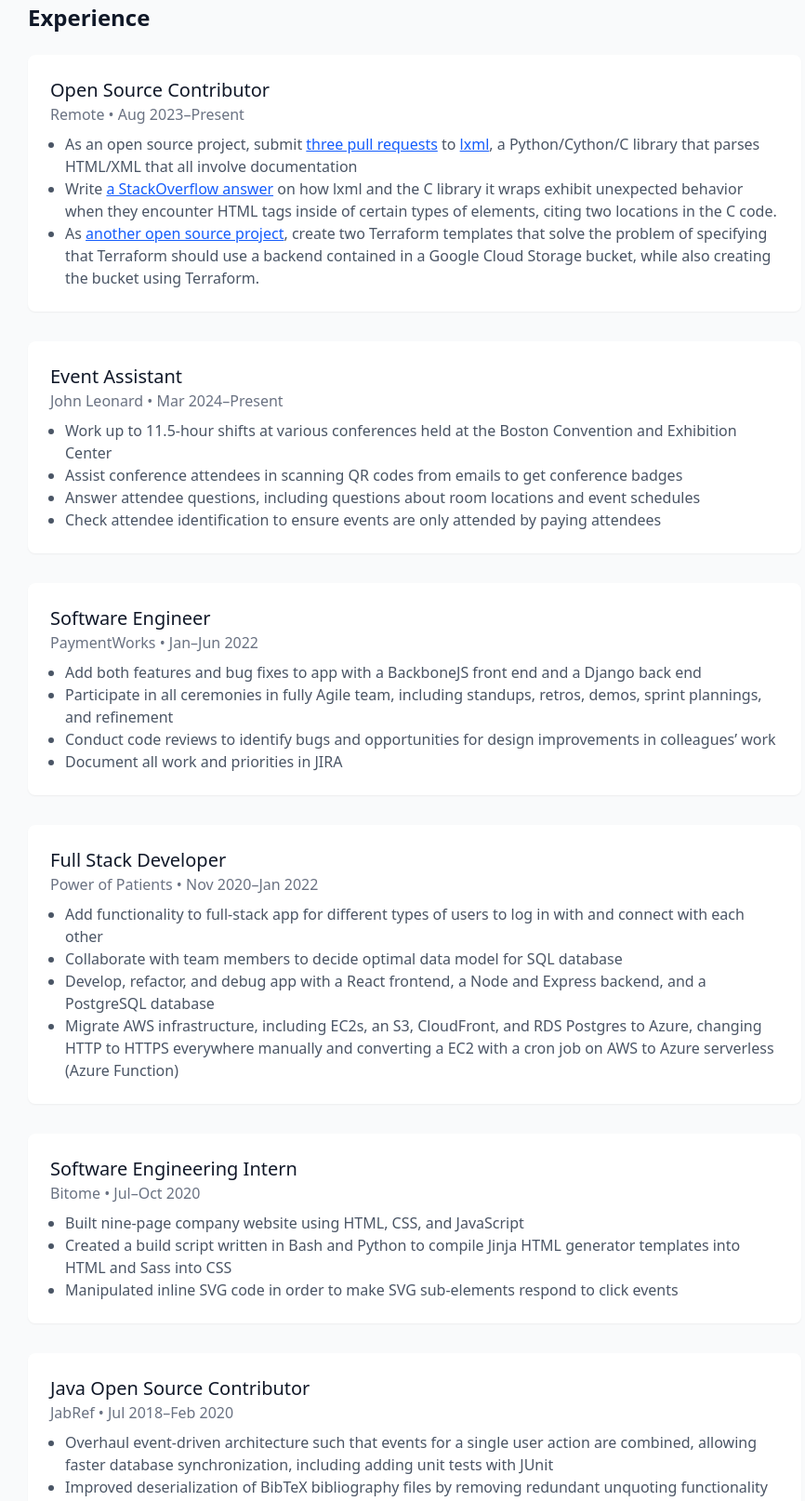
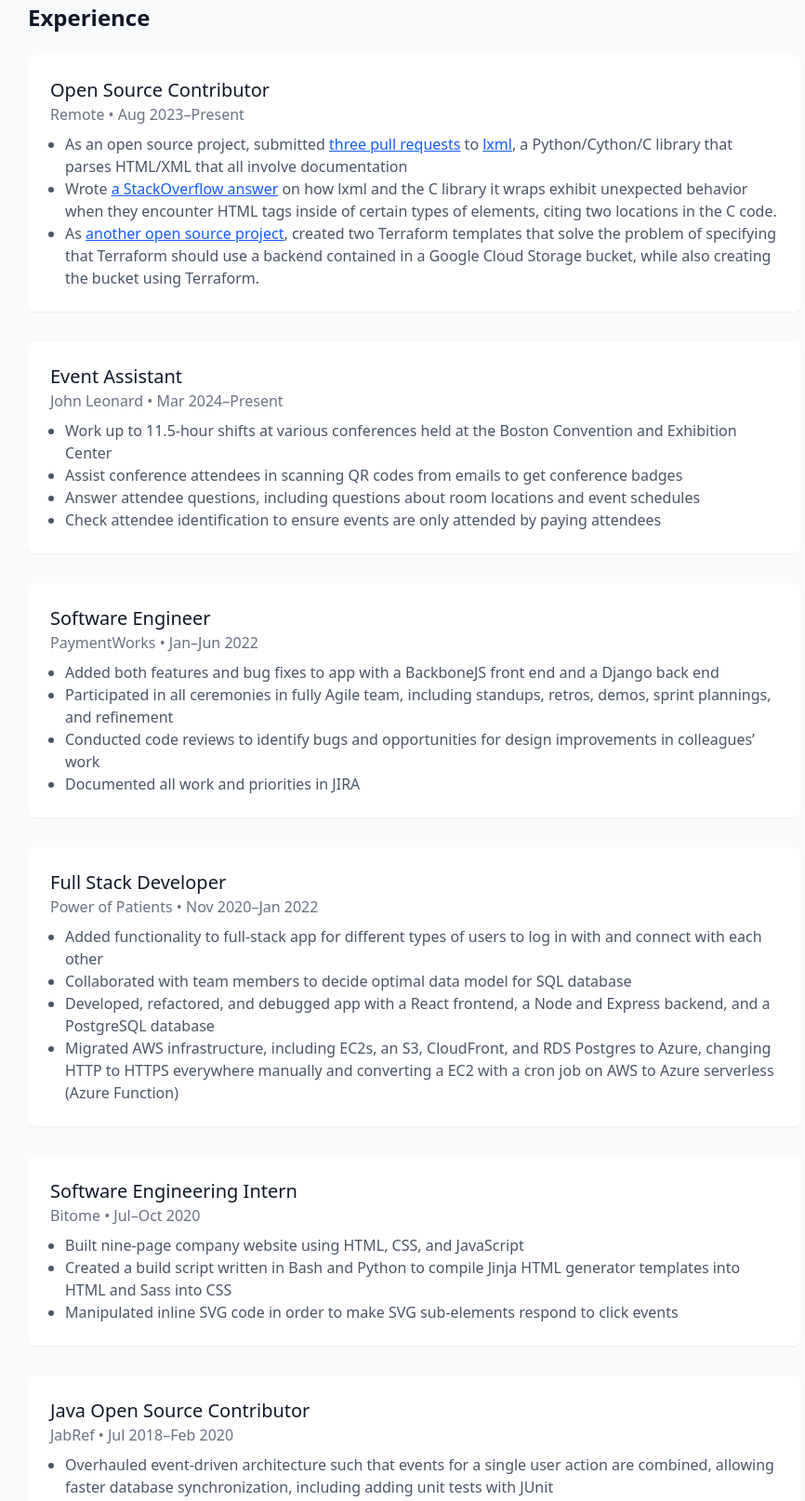
Before and after one commit to abepolk/personal-website, a website: page index.html in a window 1280 px wide. Shown: the part 739-2353 px from the top of the page at 93% size, without its empty margins (194-1060 px from the left). Drawn offline with nearby package versions, Linux system fonts and the light colour scheme; files that its build step writes are made by us from their sources.

Commit message:
Fix verb tense in Experience

```diff
--- a/index.html
+++ b/index.html
@@ -69,9 +69,9 @@
                     <h3 class="text-xl font-medium text-gray-900">Open Source Contributor</h3>
                     <p class="text-gray-500 mb-2">Remote • Aug 2023–Present</p>
                     <ul class="list-disc ps-4">
-                        <li class="text-gray-600">As an open source project, submit <a class="text-blue-600 underline" href="https://github.com/lxml/lxml/pulls?q=is%3Apr+author%3Aabepolk">three pull requests</a> to <a class="text-blue-600 underline" href="https://lxml.de/">lxml</a>, a Python/Cython/C library that parses HTML/XML that all involve documentation</li>
-                        <li class="text-gray-600">Write <a class="text-blue-600 underline" href="https://stackoverflow.com/a/79470846/8387246">a StackOverflow answer</a> on how lxml and the C library it wraps exhibit unexpected behavior when they encounter HTML tags inside of certain types of elements, citing two locations in the C code.</li>
-                        <li class="text-gray-600">As <a class="text-blue-600 underline" href="https://github.com/abepolk/terraform-gcs-backend">another open source project</a>, create two Terraform templates that solve the problem of specifying that Terraform should use a backend contained in a Google Cloud Storage bucket, while also creating the bucket using Terraform.</li>
+                        <li class="text-gray-600">As an open source project, submitted <a class="text-blue-600 underline" href="https://github.com/lxml/lxml/pulls?q=is%3Apr+author%3Aabepolk">three pull requests</a> to <a class="text-blue-600 underline" href="https://lxml.de/">lxml</a>, a Python/Cython/C library that parses HTML/XML that all involve documentation</li>
+                        <li class="text-gray-600">Wrote <a class="text-blue-600 underline" href="https://stackoverflow.com/a/79470846/8387246">a StackOverflow answer</a> on how lxml and the C library it wraps exhibit unexpected behavior when they encounter HTML tags inside of certain types of elements, citing two locations in the C code.</li>
+                        <li class="text-gray-600">As <a class="text-blue-600 underline" href="https://github.com/abepolk/terraform-gcs-backend">another open source project</a>, created two Terraform templates that solve the problem of specifying that Terraform should use a backend contained in a Google Cloud Storage bucket, while also creating the bucket using Terraform.</li>
                     </ul>
                 </div>
                 <div id="johnLeonard" class="bg-white p-6 rounded-lg shadow-xs">
@@ -88,20 +88,20 @@
                     <h3 class="text-xl font-medium text-gray-900">Software Engineer</h3>
                     <p class="text-gray-500 mb-2">PaymentWorks • Jan–Jun 2022</p>
                     <ul class="list-disc ps-4">
-                        <li class="text-gray-600">Add both features and bug fixes to app with a BackboneJS front end and a Django back end</li>
-                        <li class="text-gray-600">Participate in all ceremonies in fully Agile team, including standups, retros, demos, sprint plannings, and refinement</li>
-                        <li class="text-gray-600">Conduct code reviews to identify bugs and opportunities for design improvements in colleagues’ work</li>
-                        <li class="text-gray-600">Document all work and priorities in JIRA</li>
+                        <li class="text-gray-600">Added both features and bug fixes to app with a BackboneJS front end and a Django back end</li>
+                        <li class="text-gray-600">Participated in all ceremonies in fully Agile team, including standups, retros, demos, sprint plannings, and refinement</li>
+                        <li class="text-gray-600">Conducted code reviews to identify bugs and opportunities for design improvements in colleagues’ work</li>
+                        <li class="text-gray-600">Documented all work and priorities in JIRA</li>
                     </ul>
                 </div>
                 <div id="powerOfPatients" class="bg-white p-6 rounded-lg shadow-xs">
                     <h3 class="text-xl font-medium text-gray-900">Full Stack Developer</h3>
                     <p class="text-gray-500 mb-2">Power of Patients • Nov 2020–Jan 2022</p>
                     <ul class="list-disc ps-4">
-                        <li class="text-gray-600">Add functionality to full-stack app for different types of users to log in with and connect with each other</li>
-                        <li class="text-gray-600">Collaborate with team members to decide optimal data model for SQL database</li>
-                        <li class="text-gray-600">Develop, refactor, and debug app with a React frontend, a Node and Express backend, and a PostgreSQL database</li>
-                        <li class="text-gray-600">Migrate AWS infrastructure, including EC2s, an S3, CloudFront, and RDS Postgres to Azure, changing HTTP to HTTPS everywhere manually and converting a EC2 with a cron job on AWS to Azure serverless (Azure Function)</li>
+                        <li class="text-gray-600">Added functionality to full-stack app for different types of users to log in with and connect with each other</li>
+                        <li class="text-gray-600">Collaborated with team members to decide optimal data model for SQL database</li>
+                        <li class="text-gray-600">Developed, refactored, and debugged app with a React frontend, a Node and Express backend, and a PostgreSQL database</li>
+                        <li class="text-gray-600">Migrated AWS infrastructure, including EC2s, an S3, CloudFront, and RDS Postgres to Azure, changing HTTP to HTTPS everywhere manually and converting a EC2 with a cron job on AWS to Azure serverless (Azure Function)</li>
                     </ul>
                 </div>
                 <div id="bitome" class="bg-white p-6 rounded-lg shadow-xs">
@@ -117,7 +117,7 @@
                     <h3 class="text-xl font-medium text-gray-900">Java Open Source Contributor</h3>
                     <p class="text-gray-500 mb-2">JabRef • Jul 2018–Feb 2020</p>
                     <ul class="list-disc ps-4">
-                        <li class="text-gray-600">Overhaul event-driven architecture such that events for a single user action are combined, allowing faster database synchronization, including adding unit tests with JUnit</li>
+                        <li class="text-gray-600">Overhauled event-driven architecture such that events for a single user action are combined, allowing faster database synchronization, including adding unit tests with JUnit</li>
                         <li class="text-gray-600">Improved deserialization of BibTeX bibliography files by removing redundant unquoting functionality</li>
                         <li class="text-gray-600">Refactored Swing GUI to JavaFX using model-view-view-model architecture</li>
                     </ul>
```
